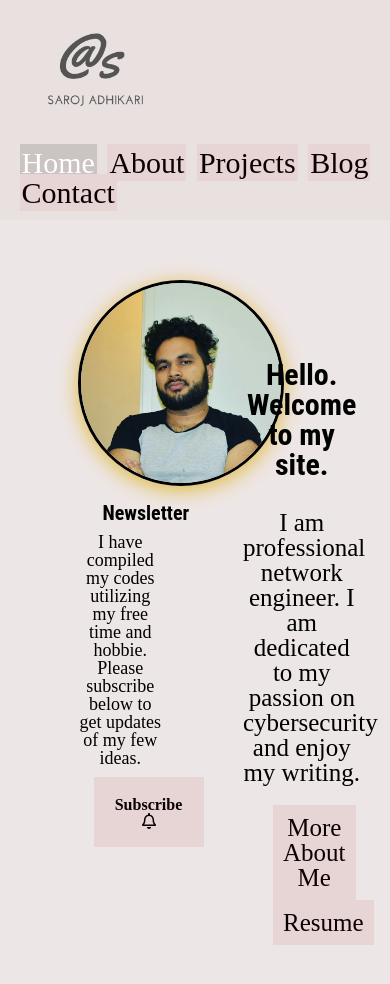
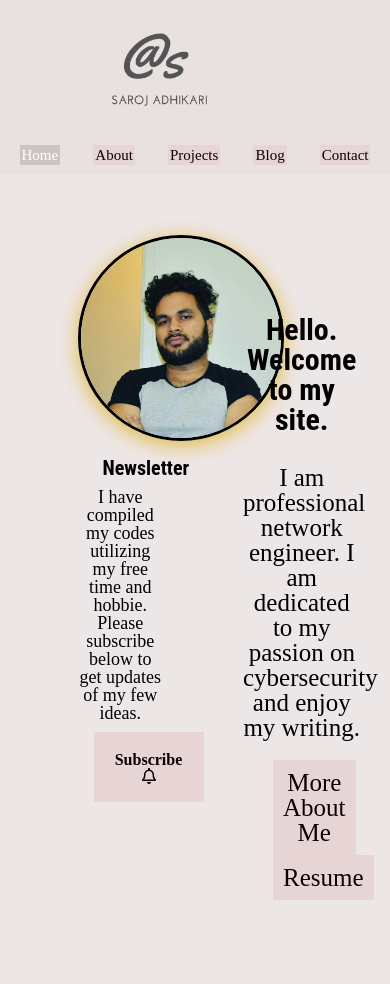
Before and after one commit to adrinosar123/my-personal-site, a Gatsby site: page / in a window 390 px wide. Shown: the top 984 px of the page. Built offline with nearby package versions, Linux system fonts and the light colour scheme; Gatsby itself is replaced by a stand-in of ours.

Commit message:
minor error fixed

```diff
--- a/src/styles/globalStyles.scss
+++ b/src/styles/globalStyles.scss
@@ -260,6 +260,7 @@
     @media screen and (max-width: 400px) {
       .header-wrapper {
         .logo-section {
+          padding-left: 4rem;
           img {
             width: 145px;
           }
@@ -268,15 +269,15 @@
           padding-top: 0px;
           width: 100%;
 
-          // .page-links {
-          //   li {
-          //     font-size: 16px;
-          //   }
-          // }
+          .page-links {
+            li {
+              font-size: 15px;
+            }
+          }
         }
       }
     }
-    @media screen and (min-width: 401px) {
+    @media screen and (min-width: 395px) {
       .header-wrapper {
         .logo-section {
           padding-left: 8rem;
```
